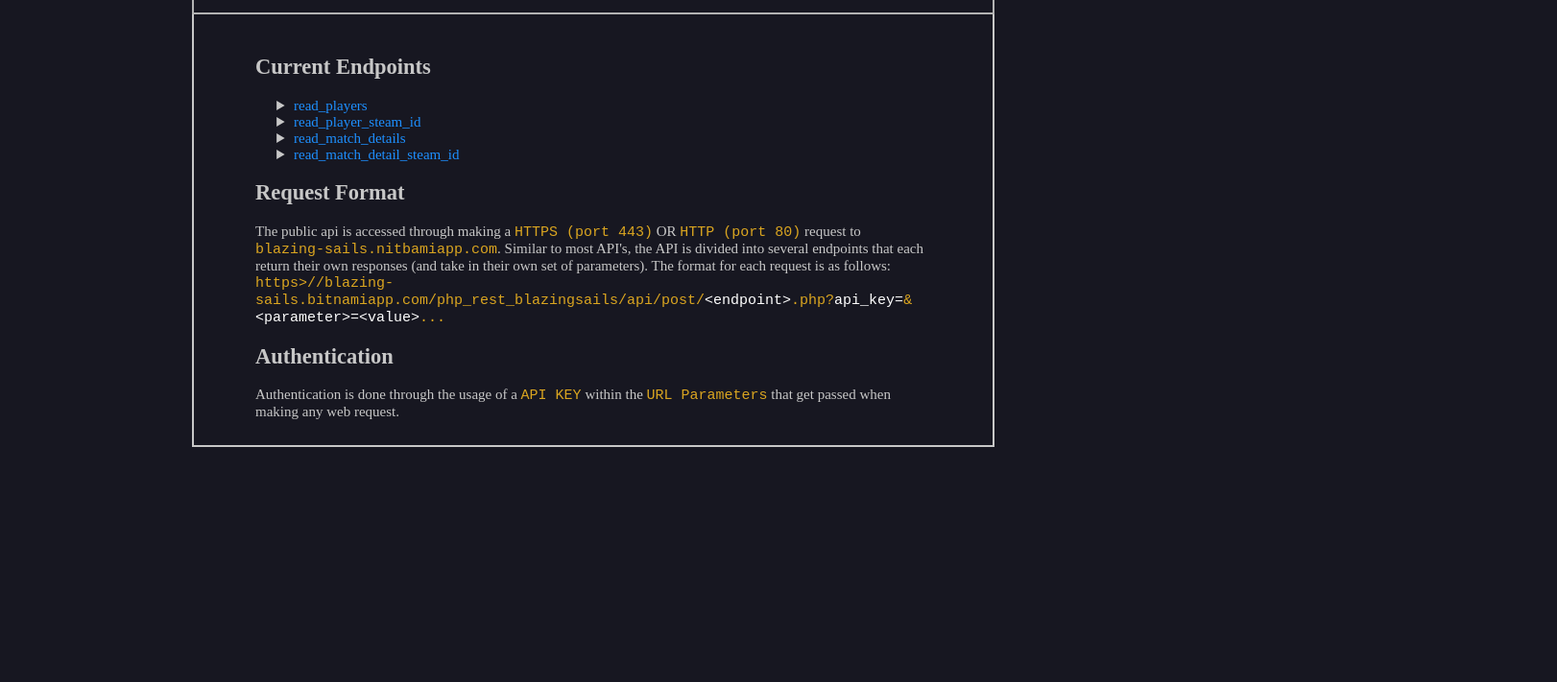
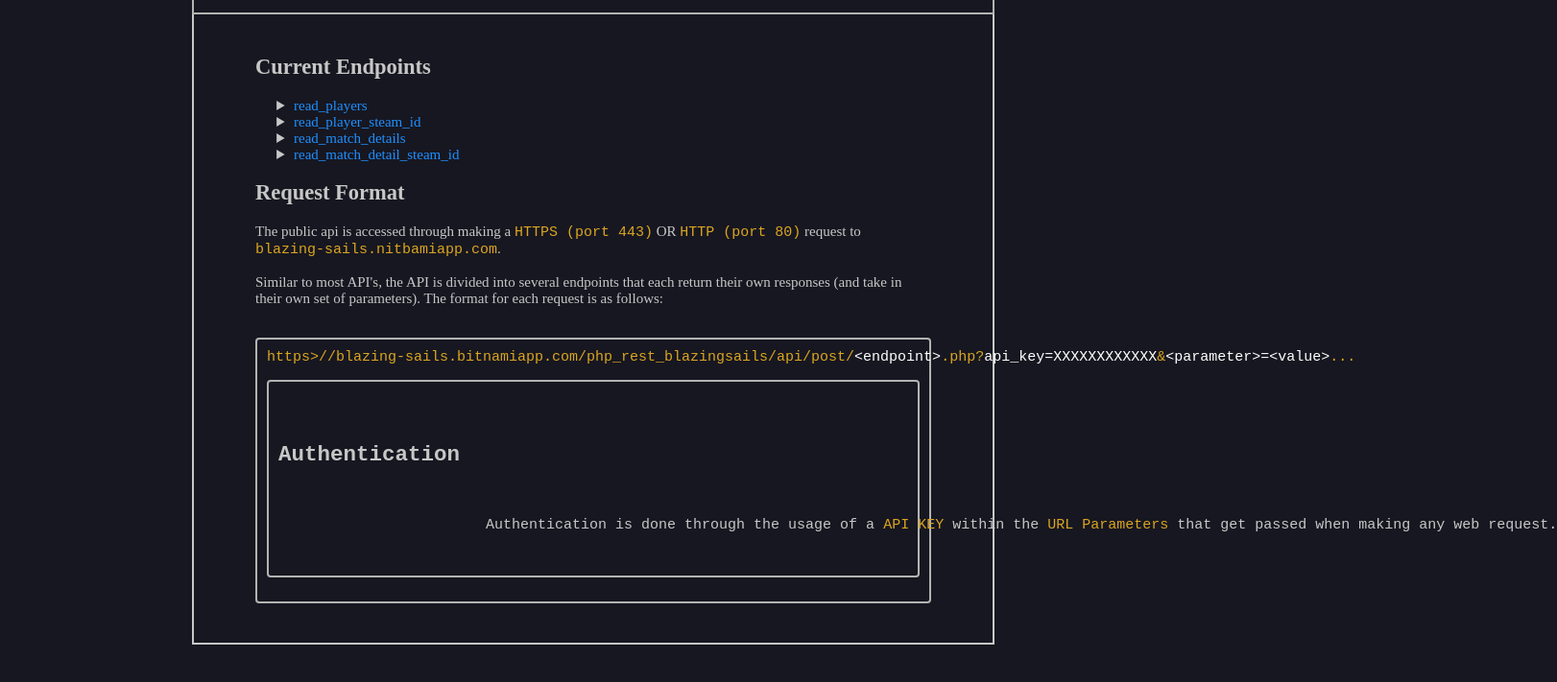
Before and after one commit to cheesenibbles123/bs-api-docs, a plain HTML site: page index.html in a window 1280 px wide. Shown: the part 77-788 px from the top of the page at 96% size, 1622 px wide, since content can reach past the window. Drawn offline with Linux system fonts and the light colour scheme.

Commit message:
Added linebreaks

```diff
--- a/index.html
+++ b/index.html
@@ -23,11 +23,11 @@
 
 			<h2>Request Format</h2>
 
-			The public api is accessed through making a <code>HTTPS (port 443)</code> OR <code>HTTP (port 80)</code> request to <code>blazing-sails.nitbamiapp.com</code>.
-
-			Similar to most API's, the API is divided into several endpoints that each return their own responses (and take in their own set of parameters). The format for each request is as follows:
-
-			<code>https>//blazing-sails.bitnamiapp.com/php_rest_blazingsails/api/post/<code class="code">&lt;endpoint&gt;</code>.php?<code class="code">api_key=</code>&<code class="code">&lt;parameter&gt;=&lt;value&gt;</code>...</code>
+			The public api is accessed through making a <code>HTTPS (port 443)</code> OR <code>HTTP (port 80)</code> request to <code>blazing-sails.nitbamiapp.com</code>.<br>
+			<br>
+			Similar to most API's, the API is divided into several endpoints that each return their own responses (and take in their own set of parameters). The format for each request is as follows:<br>
+			<br>
+			<pre><code>https>//blazing-sails.bitnamiapp.com/php_rest_blazingsails/api/post/<code class="code">&lt;endpoint&gt;</code>.php?<code class="code">api_key=XXXXXXXXXXXX</code>&<code class="code">&lt;parameter&gt;=&lt;value&gt;</code>...</code><pre>
 
 			<h2>Authentication</h2>
 
```
